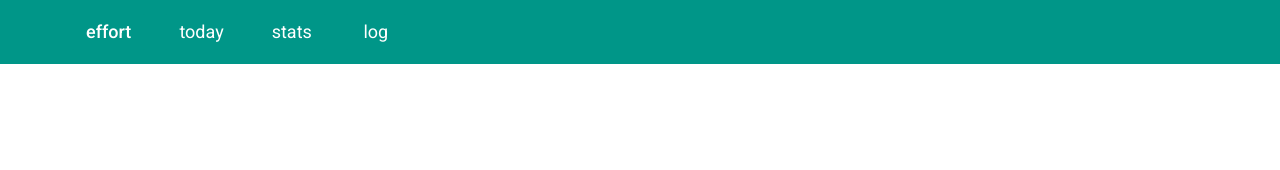
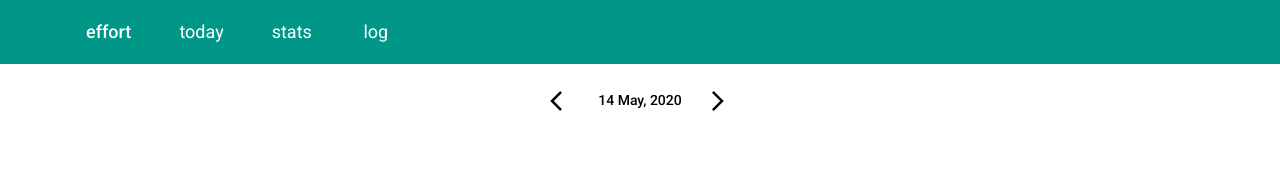
Before and after one commit to david4konecny/effort-frontend, an Angular app: page /log in a window 1280 px wide. Before the commit this address led to /. Shown: the top 170 px of the page. Built offline with nearby package versions, Linux system fonts and the light colour scheme.

Commit message:
add log component

```diff
--- a/src/app/app-routing.module.ts
+++ b/src/app/app-routing.module.ts
@@ -1,10 +1,12 @@
 import { NgModule } from '@angular/core';
 import { Routes, RouterModule } from '@angular/router';
 import { DashboardComponent } from './dashboard/dashboard.component';
+import { LogComponent } from './log/log.component';
 
 
 const routes: Routes = [
-  { path: '', component: DashboardComponent }
+  { path: '', component: DashboardComponent },
+  { path: 'log', component: LogComponent },
 ];
 
 @NgModule({
--- a/src/app/app.component.html
+++ b/src/app/app.component.html
@@ -1,9 +1,9 @@
 <mat-toolbar color="primary">
   <div class="container mx-auto">
     <a mat-flat-button color="primary" class="nav-item-brand">effort</a>
-    <a mat-flat-button color="primary" class="nav-item">today</a>
+    <a routerLink="" mat-flat-button color="primary" class="nav-item">today</a>
     <a mat-flat-button color="primary" class="nav-item">stats</a>
-    <a mat-flat-button color="primary" class="nav-item">log</a>
+    <a routerLink="/log" mat-flat-button color="primary" class="nav-item">log</a>
   </div>
 </mat-toolbar>
 
--- a/src/app/app.module.ts
+++ b/src/app/app.module.ts
@@ -19,6 +19,7 @@ import {MatFormFieldModule} from '@angular/material/form-field';
 import {MatInputModule} from '@angular/material/input';
 import { ReactiveFormsModule } from '@angular/forms';
 import {MatSliderModule} from '@angular/material/slider';
+import { LogComponent } from './log/log.component';
 
 @NgModule({
   declarations: [
@@ -26,7 +27,8 @@ import {MatSliderModule} from '@angular/material/slider';
     DashboardComponent,
     TasksComponent,
     ReviewComponent,
-    TaskDialogComponent
+    TaskDialogComponent,
+    LogComponent
   ],
   imports: [
     BrowserModule,
@@ -42,7 +44,7 @@ import {MatSliderModule} from '@angular/material/slider';
     MatDialogModule,
     MatFormFieldModule,
     MatInputModule,
-        MatSliderModule
+    MatSliderModule,
   ],
   providers: [],
   bootstrap: [AppComponent]
--- /dev/null
+++ b/src/app/log/log.component.html
@@ -0,0 +1,7 @@
+<div class="text-center mt-3">
+
+  <button mat-icon-button><mat-icon>arrow_back_ios</mat-icon></button>
+  <button mat-button>{{date | date: 'dd MMM, yyyy'}}</button>
+  <button mat-icon-button><mat-icon>arrow_forward_ios</mat-icon></button>
+
+</div>
--- /dev/null
+++ b/src/app/log/log.component.ts
@@ -0,0 +1,17 @@
+import { Component, OnInit } from '@angular/core';
+
+@Component({
+  selector: 'app-log',
+  templateUrl: './log.component.html',
+  styleUrls: ['./log.component.css']
+})
+export class LogComponent implements OnInit {
+  date: Date;
+
+  constructor() { }
+
+  ngOnInit(): void {
+    this.date = new Date();
+  }
+
+}
--- a/src/styles.css
+++ b/src/styles.css
@@ -8,7 +8,9 @@ body { margin: 0; font-family: Roboto, "Helvetica Neue", sans-serif; }
 }
 
 .mb-3 { margin-bottom: 1rem; }
+.mb-5 { margin-bottom: 3rem; }
 .mt-3 { margin-top: 1rem; }
+.mt-5 { margin-top: 3rem; }
 .mx-3 { margin-left: 1rem; margin-right: 1rem; }
 .mx-auto { margin: auto; }
 
```
Also changed, not shown: src/app/log/log.component.css (added), 1 other file (tests, documents, lock files or other folders). Lines whose indentation alone changed are shown as unchanged.
